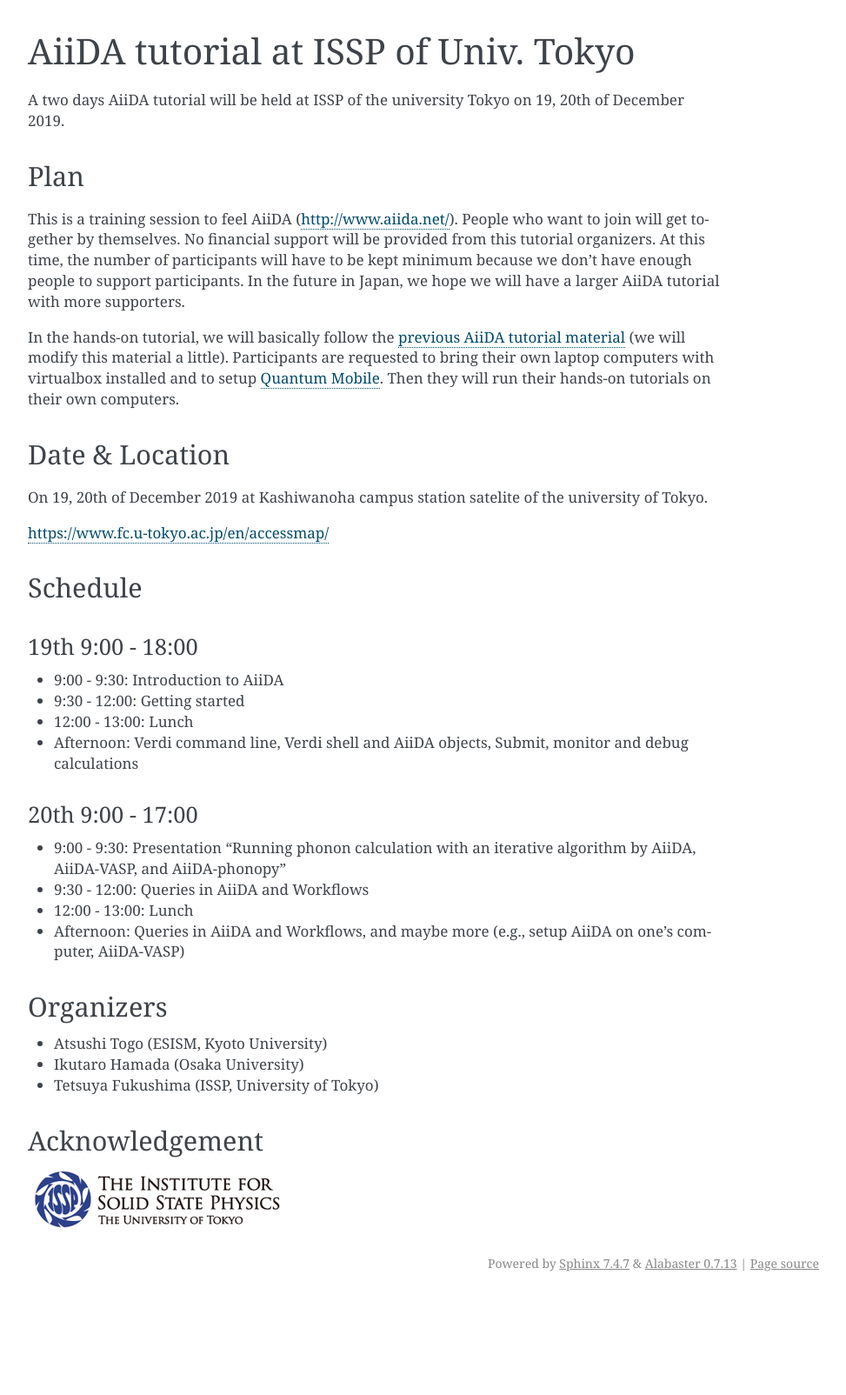
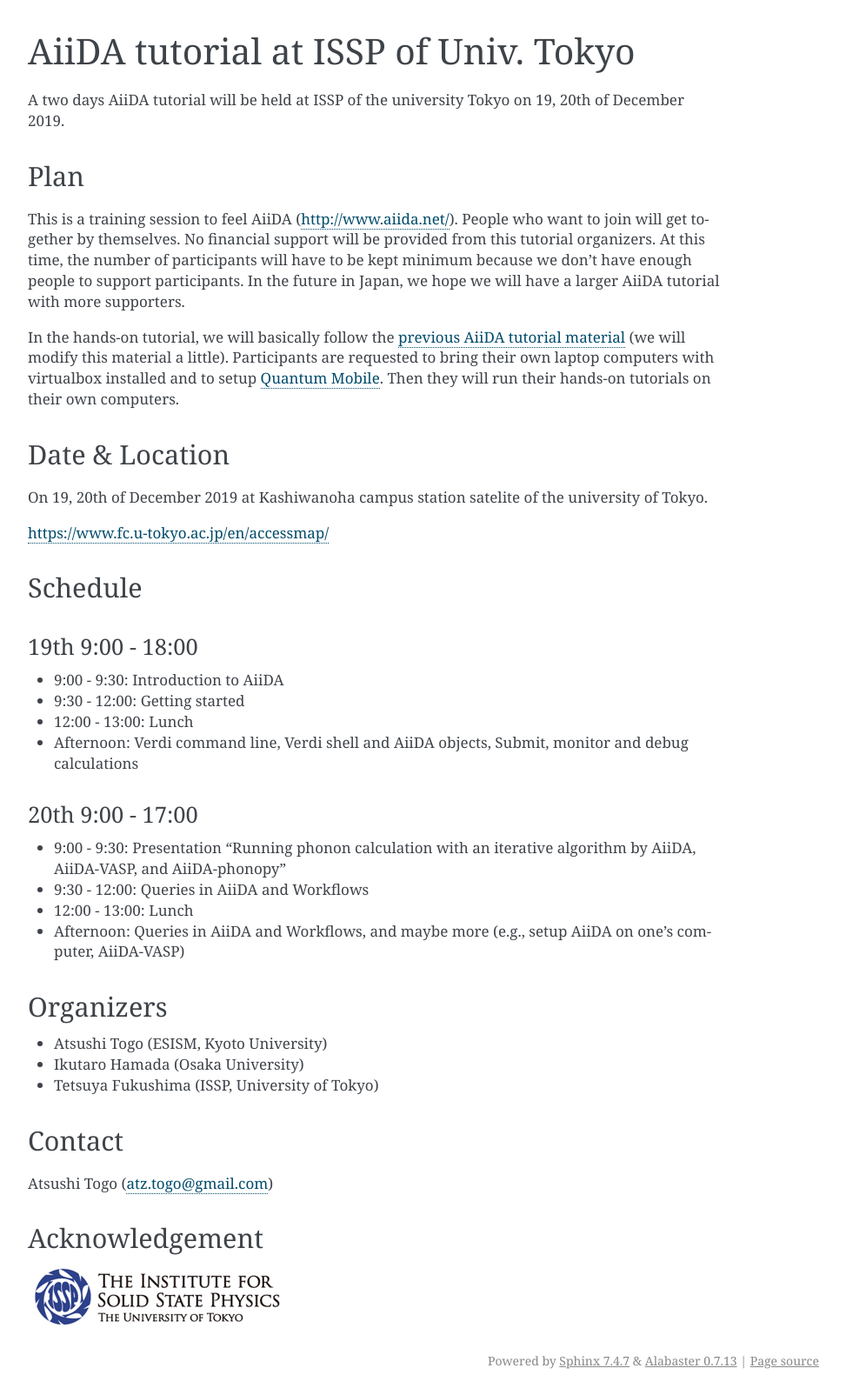
Before and after one commit to atztogo/AiiDA-tutorial-ISSP, a Sphinx documentation site: the page built from doc/index.rst, in a window 1280 px wide. Shown: the whole page at 87% size, without its empty margins (168-1141 px from the left). Built offline with Sphinx 7.4.7, drawn with Linux system fonts in a browser that asks for light colours; before the commit the page ends 1492 px from its top, so only the background shows below that.

Commit message:
Update AiiDA-tutorial-ISSP doc

```diff
--- a/doc/index.rst
+++ b/doc/index.rst
@@ -61,6 +61,11 @@
 - Ikutaro Hamada (Osaka University)
 - Tetsuya Fukushima (ISSP, University of Tokyo)
 
+Contact
+-------
+Atsushi Togo (atz.togo@gmail.com)
+
+
 Acknowledgement
 ---------------
 
```
